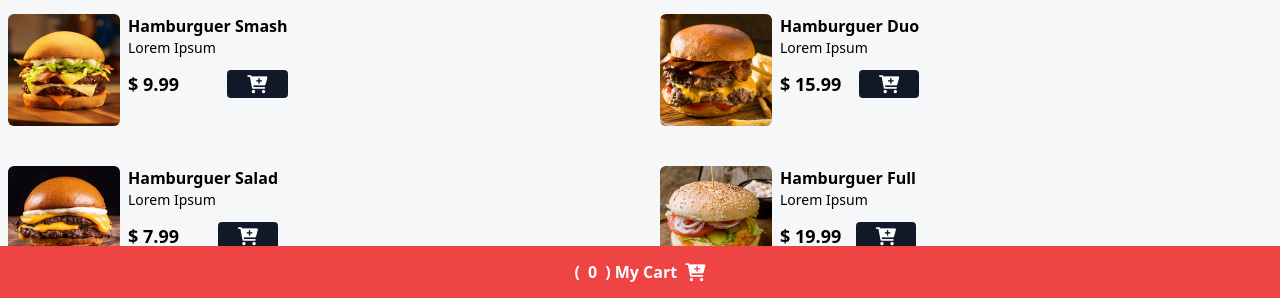
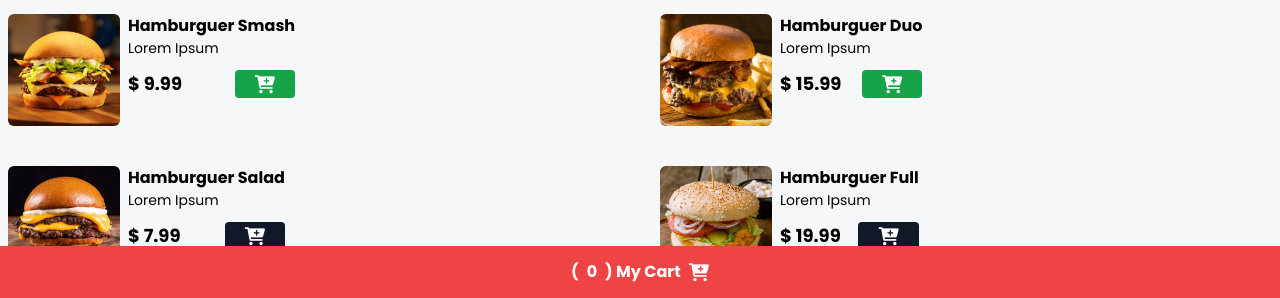
Before and after one commit to jordan-nunes/study, a website: page index.html in a window 1280 px wide. Shown: the part 502-800 px from the top of the page. Drawn offline with Linux system fonts and the light colour scheme.

Commit message:
Changed Font

```diff
--- a/index.html
+++ b/index.html
@@ -7,9 +7,10 @@
 
     <!-- FONTS -->
     <link rel="preconnect" href="https://fonts.googleapis.com" />
-<link rel="preconnect" href="https://fonts.gstatic.com" crossorigin />
-<link href="https://fonts.googleapis.com/css2?family=Roboto:wght@400;500;700&display=swap" rel="stylesheet" />
+    <link rel="preconnect" href="https://fonts.gstatic.com" crossorigin />
+    <link href="https://fonts.googleapis.com/css2?family=Poppins:wght@400;500;700&family=Roboto:wght@400;500;700&display=swap" rel="stylesheet" />
     <!-- FONTS -->
+
     <link rel="stylesheet" href="https://cdnjs.cloudflare.com/ajax/libs/font-awesome/6.0.0-beta3/css/all.min.css" integrity="sha512-Fo3rlrZj/k7ujTnHg4CGR2D7kSs0v4LLanw2qksYuRlEzO+tcaEPQogQ0KaoGN26/zrn20ImR1DfuLWnOo7aBA=="
     crossorigin="anonymous"
     referrerpolicy="no-referrer" />
@@ -64,7 +65,7 @@
                     <div class="flex items-center gap-2 justify-between mt-3">
                         <p class="font-bold text-lg">$ 9.99</p>
                         <buttton
-                            class="bg-gray-900 px-5 rounded add-to-cart-btn"
+                            class="bg-green-600 px-5 rounded add-to-cart-btn"
                             data-name="Hamburguer Smash"
                             data-price="9.99"
                         >
@@ -91,7 +92,7 @@
                     <div class="flex items-center gap-2 justify-between mt-3">
                         <p class="font-bold text-lg">$ 15.99</p>
                         <buttton
-                            class="bg-gray-900 px-5 rounded add-to-cart-btn"
+                            class="bg-green-600 px-5 rounded add-to-cart-btn"
                             data-name="Hamburguer Duo"
                             data-price="15.99"
                         >
--- a/tailwind.config.js
+++ b/tailwind.config.js
@@ -2,6 +2,9 @@
 module.exports = {
   content: ["./**/*.{html,js}"],
   theme: {
+    fontFamily:{
+      'sans': ['Poppins', 'san-serif']
+    },
     extend: {
       backgroundImage:{
         "home": "url('/assets/bg.png')",
```
Also changed, not shown: styles/output.css.
